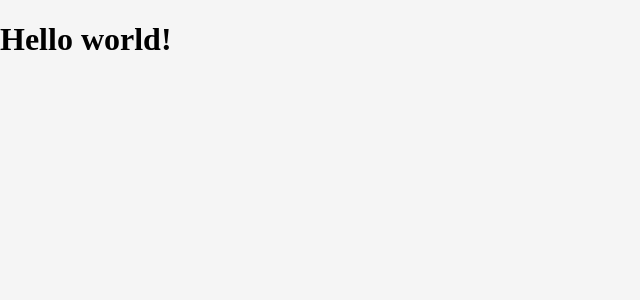
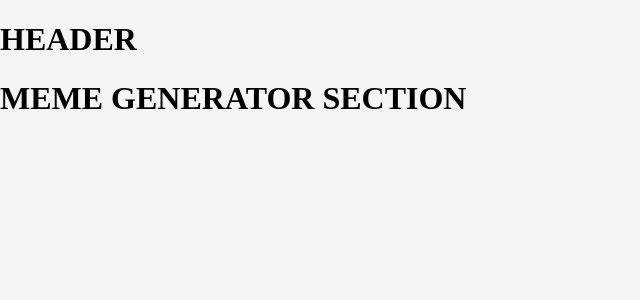
Before and after one commit to romul3003/meme-generator, a React (Create React App) app: page / in a window 1280 px wide. Shown: the top 300 px of the page, without its empty margins (0-640 px from the left). Built offline with nearby package versions, Linux system fonts and the light colour scheme.

Commit message:
created Header, MemeGenerator components

```diff
--- a/src/App.js
+++ b/src/App.js
@@ -1,8 +1,13 @@
 import React from "react"
+import Header from './Header'
+import MemeGenerator from './MemeGenerator'
 
 function App() {
 	return (
-		<h1>Hello world!</h1>
+		<div>
+			<Header />
+			<MemeGenerator />
+		</div>
 	)
 }
 
--- /dev/null
+++ b/src/Header.js
@@ -0,0 +1,9 @@
+import React from 'react'
+
+function Header() {
+    return (
+    	<h1>HEADER</h1>
+		)
+}
+
+export default Header
--- /dev/null
+++ b/src/MemeGenerator.js
@@ -0,0 +1,16 @@
+import React, {Component} from 'react'
+
+class MemeGenerator extends Component {
+	constructor() {
+		super()
+		this.state = {}
+	}
+
+	render() {
+		return (
+			<h1>MEME GENERATOR SECTION</h1>
+		)
+	}
+}
+
+export default MemeGenerator
```
